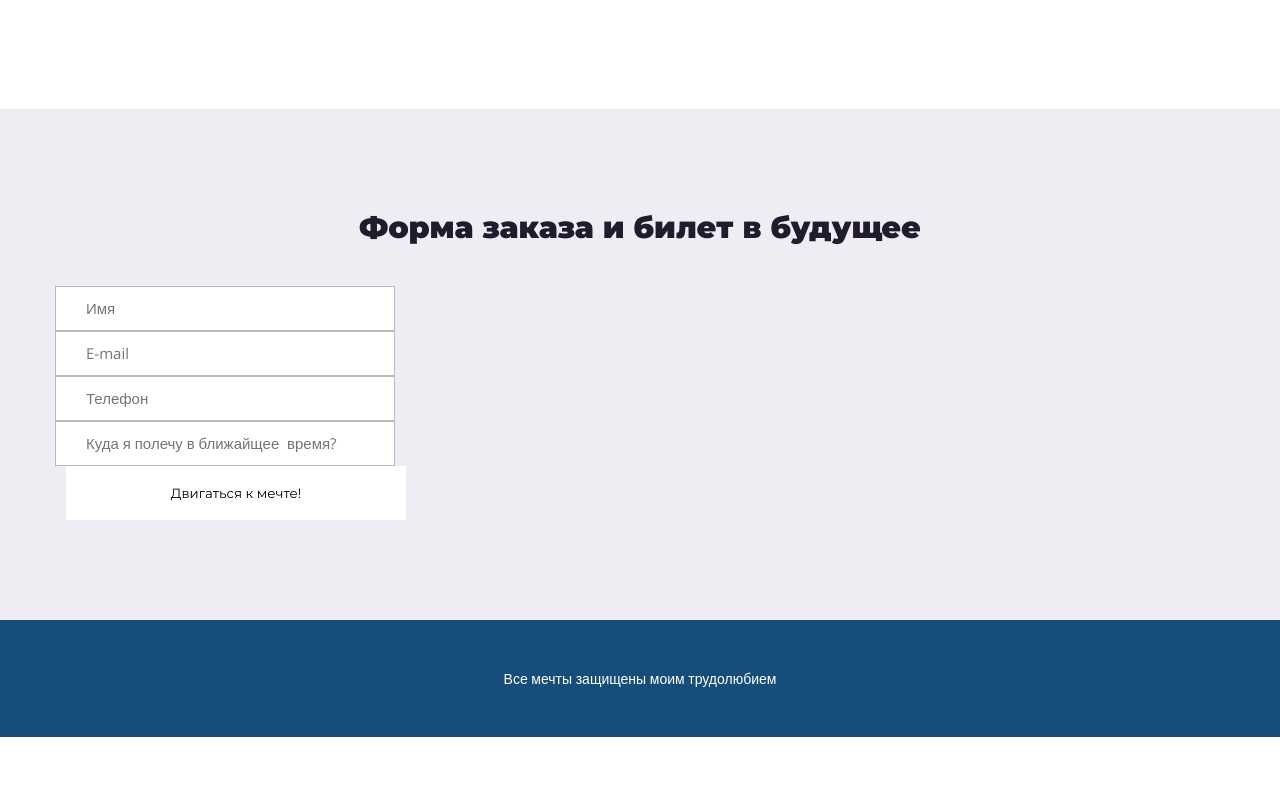
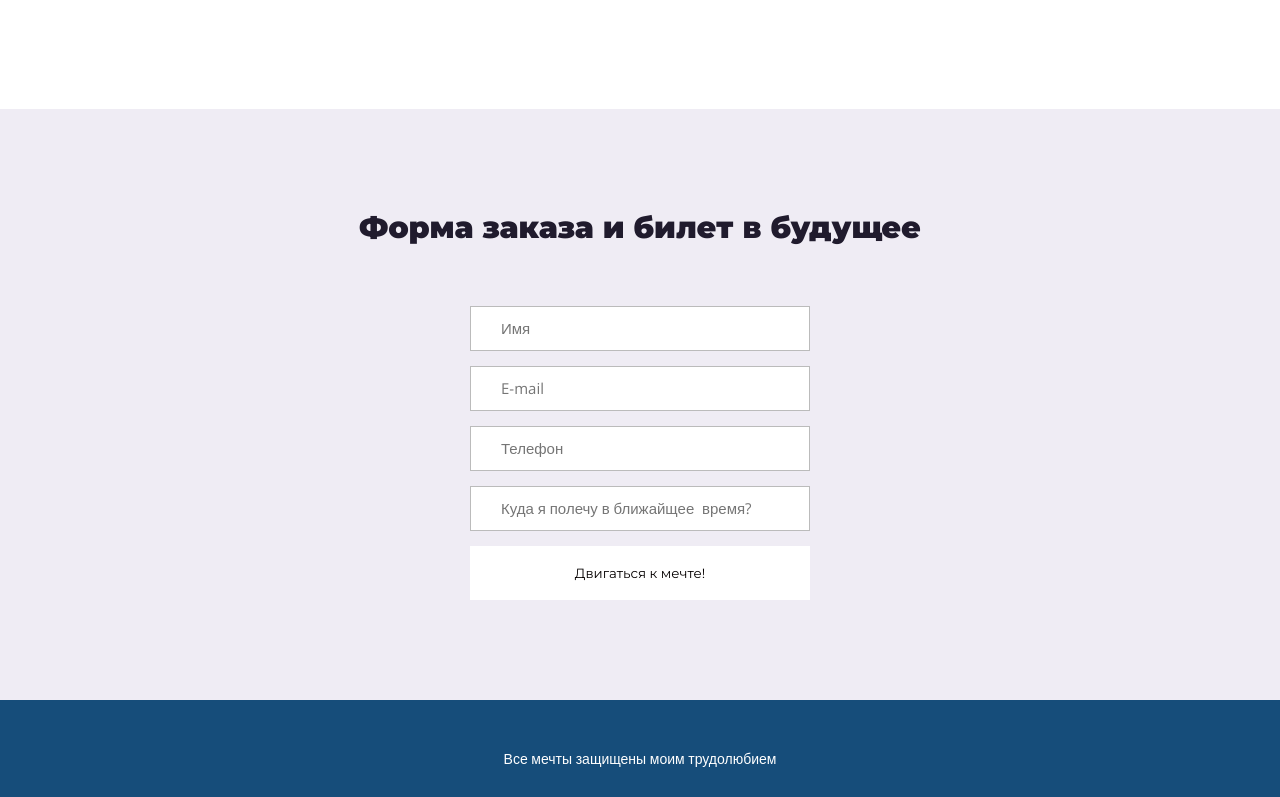
Before and after one commit to syte301/frontend_maket, a plain HTML site: page index.html in a window 1280 px wide. Shown: the part 1386-2183 px from the top of the page. Before the commit the page ends 2123 px from the top, so only its background shows below. Drawn offline with nearby package versions, Linux system fonts and the light colour scheme.

Commit message:
Change form

```diff
--- a/css/main.css
+++ b/css/main.css
@@ -103,6 +103,7 @@ p {
 .section-title {
     font-size: 30px;
     text-align: center;
+    margin-bottom: 60px;
 }
 
 .skills {
@@ -147,7 +148,7 @@ p {
 }
 
 .form {
-  margin-top: 40px;
+  /* margin-top: 40px; */
 
   /* display:flex;
   flex-direction: column;
@@ -156,7 +157,11 @@ p {
   /* width: 340px;
   margin: 0 auto;  */
 
+  margin: 0 auto;
+
   max-width: 340px;
+
+
 }
 
 .input {
@@ -171,6 +176,7 @@ p {
 
   /* margin: 0 auto 15px; */
 
+  margin-bottom: 15px;
 
   width: 100%;
 }
@@ -179,7 +185,7 @@ p {
     border: 0;
     cursor: pointer;
     display: inline;
-    margin-left: 11px;
+    /* margin-left: 11px; */
     /* text-align: center; */
 
      /* width: 340px; */
--- a/index.html
+++ b/index.html
@@ -72,10 +72,10 @@
                 Форма заказа и билет в будущее
             </h2>
             <form action="#" class="form">
-              <input type="email" placeholder="Имя" name="email" class="input" required> <br>
-              <input type="email" placeholder="E-mail" name="email" class="input" required> <br>
-              <input type="email" placeholder="Телефон" name="email" class="input" required> <br>
-              <input type="email" placeholder="Куда я полечу в ближайщее  время?" name="email" class="input" required> <br>
+              <input type="email" placeholder="Имя" name="email" class="input" required>
+              <input type="email" placeholder="E-mail" name="email" class="input" required>
+              <input type="email" placeholder="Телефон" name="email" class="input" required>
+              <input type="email" placeholder="Куда я полечу в ближайщее  время?" name="email" class="input" required>
               <button type="submit" class="btn btn-form">Двигаться к мечте!</button>
         </div>
     </section>
```
